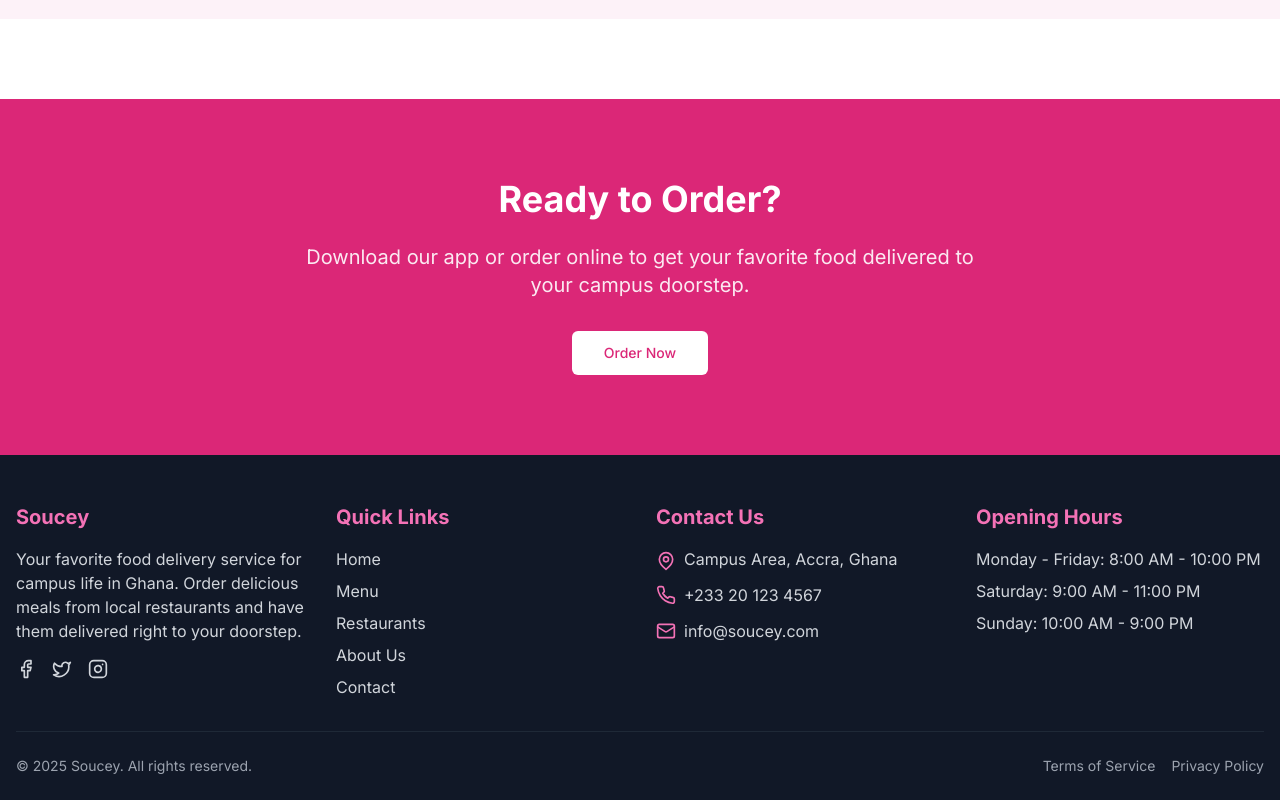
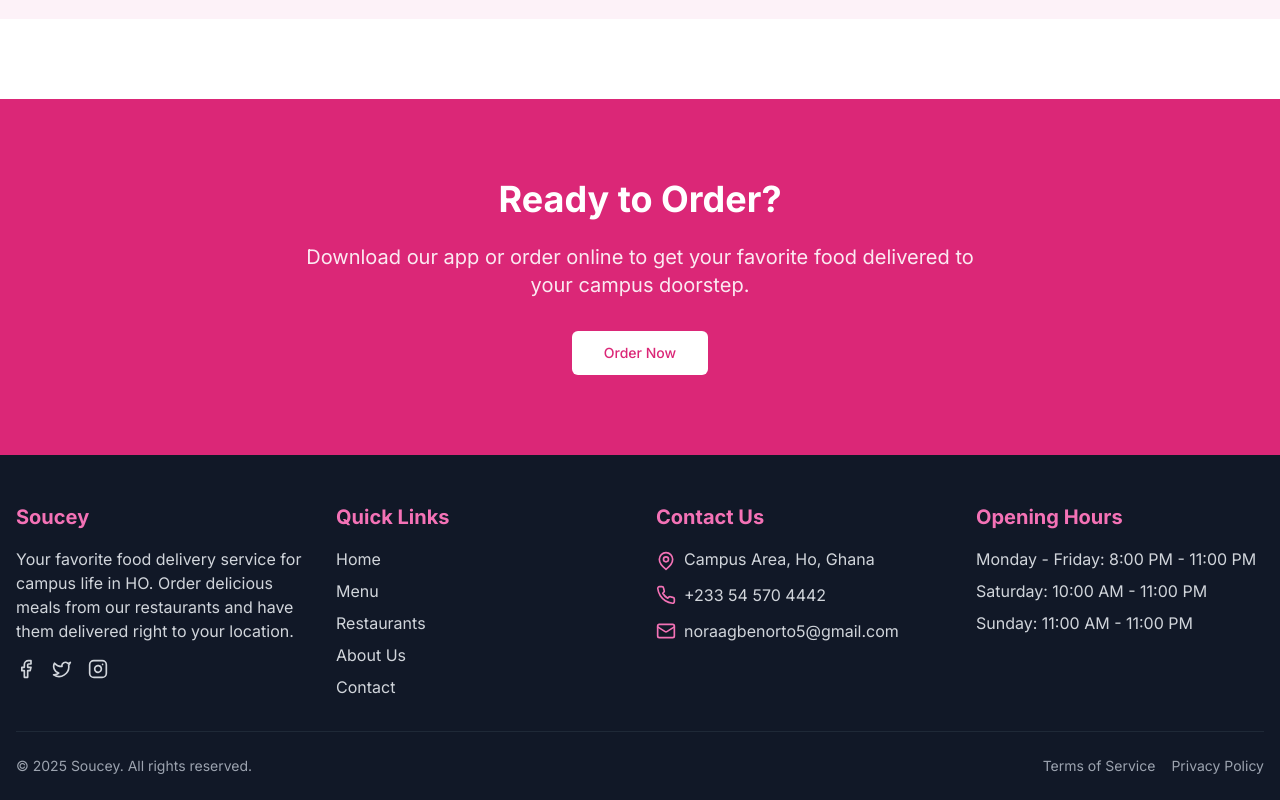
Before and after one commit to Dee-Rock/Soucey_Fast_Food, a Next.js app: page / in a window 1280 px wide. Shown: the part 2289-3089 px from the top of the page. Built offline with nearby package versions, Linux system fonts and the light colour scheme; no server answers; the database is empty.

Commit message:
location

```diff
--- a/src/components/footer.tsx
+++ b/src/components/footer.tsx
@@ -13,7 +13,7 @@ const Footer = () => {
           <div>
             <h3 className="text-xl font-bold mb-4 text-pink-400">Soucey</h3>
             <p className="text-gray-300 mb-4">
-              Your favorite food delivery service for campus life in Ghana. Order delicious meals from local restaurants and have them delivered right to your doorstep.
+              Your favorite food delivery service for campus life in HO. Order delicious meals from our restaurants and have them delivered right to your location.
             </p>
             <div className="flex space-x-4">
               <a href="https://facebook.com" target="_blank" rel="noopener noreferrer" className="text-gray-300 hover:text-pink-400 transition-colors">
@@ -66,15 +66,15 @@ const Footer = () => {
             <ul className="space-y-3">
               <li className="flex items-start">
                 <MapPin className="w-5 h-5 text-pink-400 mr-2 mt-1" />
-                <span className="text-gray-300">Campus Area, Accra, Ghana</span>
+                <span className="text-gray-300">Campus Area, Ho, Ghana</span>
               </li>
               <li className="flex items-center">
                 <Phone className="w-5 h-5 text-pink-400 mr-2" />
-                <span className="text-gray-300">+233 20 123 4567</span>
+                <span className="text-gray-300">+233 54 570 4442</span>
               </li>
               <li className="flex items-center">
                 <Mail className="w-5 h-5 text-pink-400 mr-2" />
-                <span className="text-gray-300">info@soucey.com</span>
+                <span className="text-gray-300">noraagbenorto5@gmail.com</span>
               </li>
             </ul>
           </div>
@@ -83,9 +83,9 @@ const Footer = () => {
           <div>
             <h3 className="text-xl font-bold mb-4 text-pink-400">Opening Hours</h3>
             <ul className="space-y-2">
-              <li className="text-gray-300">Monday - Friday: 8:00 AM - 10:00 PM</li>
-              <li className="text-gray-300">Saturday: 9:00 AM - 11:00 PM</li>
-              <li className="text-gray-300">Sunday: 10:00 AM - 9:00 PM</li>
+              <li className="text-gray-300">Monday - Friday: 8:00 PM - 11:00 PM</li>
+              <li className="text-gray-300">Saturday: 10:00 AM - 11:00 PM</li>
+              <li className="text-gray-300">Sunday: 11:00 AM - 11:00 PM</li>
             </ul>
           </div>
         </div>
```
